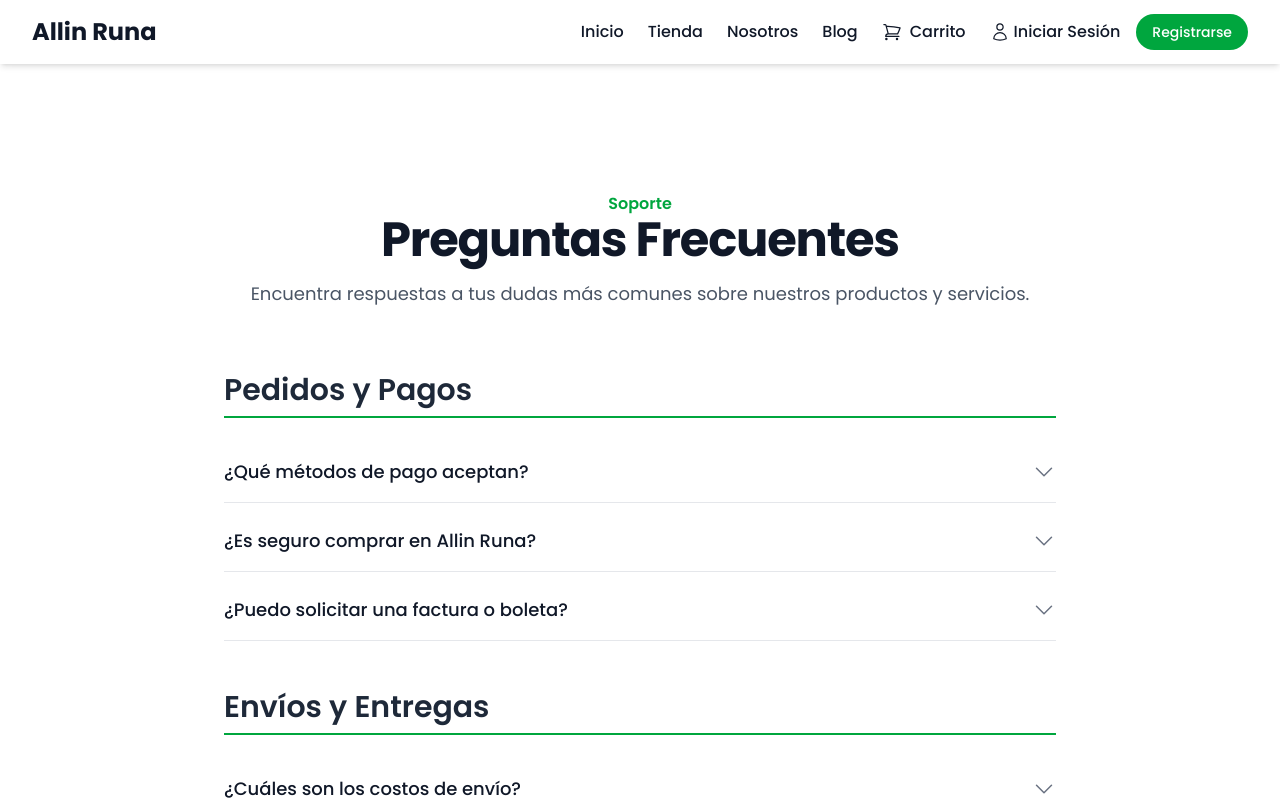
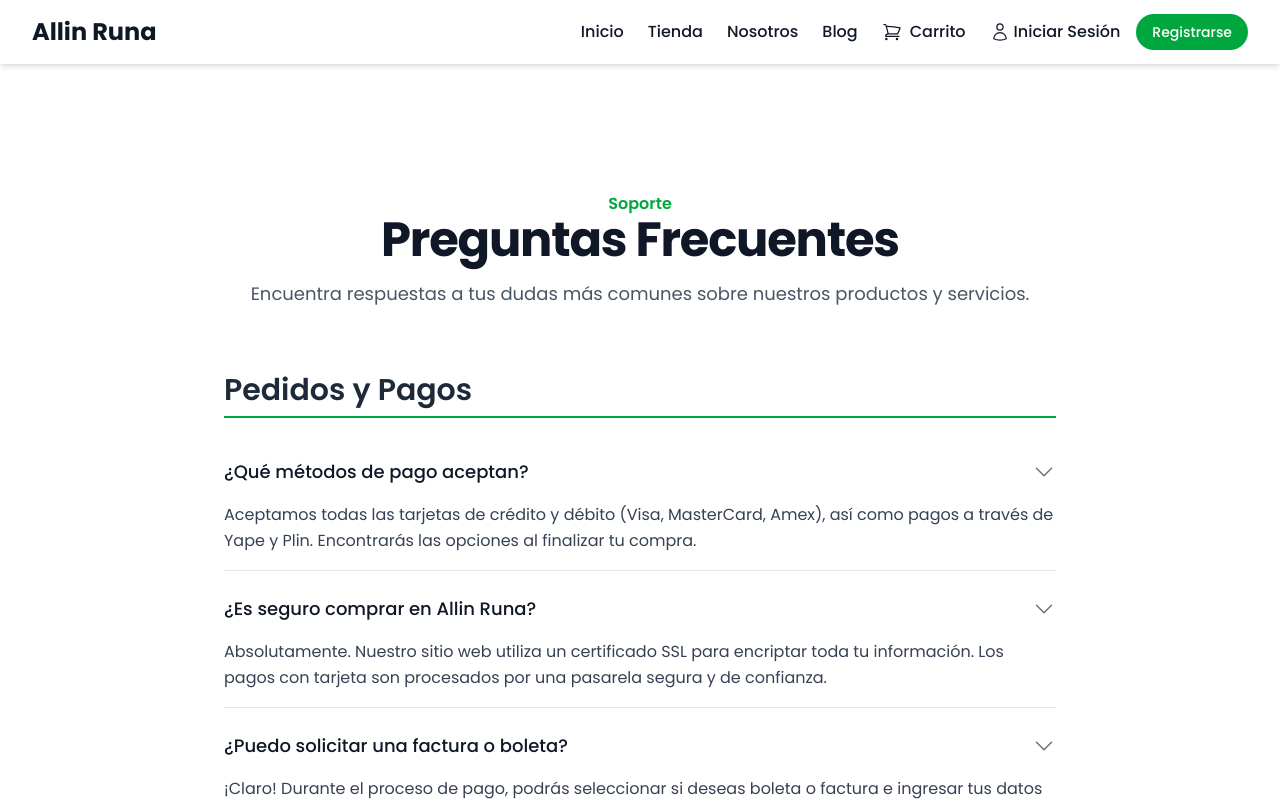
Before and after one commit to MarlonCS18/Allin-runa, a Next.js app in the folder allin-runa/: page /preguntas-frecuentes in a window 1280 px wide. Shown: the top 801 px of the page. Built offline with nearby package versions, Linux system fonts and the light colour scheme; no server answers.

Commit message:
maquetar vista de preguntas frecuentes y estructura de datos

```diff
--- a/allin-runa/app/preguntas-frecuentes/page.js
+++ b/allin-runa/app/preguntas-frecuentes/page.js
@@ -1,13 +1,9 @@
 // app/preguntas-frecuentes/page.js
-"use client"; // Necesario para 'useState' y 'framer-motion'
-
-import React, { useState } from 'react';
+import React from 'react';
 import Link from 'next/link';
-import { motion, AnimatePresence } from 'framer-motion';
 import { ChevronDownIcon } from '@heroicons/react/24/outline';
 
 // --- Contenido de las Preguntas ---
-// (Añadimos muchas preguntas como pediste, separadas por categoría)
 const faqData = [
   {
     category: "Pedidos y Pagos",
@@ -75,58 +71,20 @@
   }
 ];
 
-// --- Componente de Acordeón Reutilizable ---
-const AccordionItem = ({ question, answer }) => {
-  const [isOpen, setIsOpen] = useState(false);
-
-  // Variantes para la animación de la respuesta
-  const answerVariants = {
-    collapsed: { opacity: 0, height: 0, marginTop: 0, marginBottom: 0 },
-    open: {
-      opacity: 1,
-      height: 'auto',
-      marginTop: '1rem', // 16px
-      marginBottom: '1rem' // 16px
-    }
-  };
-
+// --- Componente Estático ---
+const StaticAccordionItem = ({ question, answer }) => {
   return (
     <div className="border-b border-gray-200 py-4">
-      {/* 1. El Botón (La Pregunta) */}
-      <motion.button
-        onClick={() => setIsOpen(!isOpen)}
-        className="flex justify-between items-center w-full text-left"
-        aria-expanded={isOpen}
-      >
+      <div className="flex justify-between items-center w-full text-left">
         <span className="text-lg font-medium text-gray-900">{question}</span>
-        <motion.div
-          animate={{ rotate: isOpen ? 180 : 0 }} // Anima el ícono
-          transition={{ duration: 0.3 }}
-        >
-          <ChevronDownIcon className="w-6 h-6 text-gray-500" />
-        </motion.div>
-      </motion.button>
-
-      {/* 2. La Respuesta (Animada) */}
-      <AnimatePresence>
-        {isOpen && (
-          <motion.div
-            key="answer"
-            initial="collapsed"
-            animate="open"
-            exit="collapsed"
-            variants={answerVariants}
-            transition={{ duration: 0.3, ease: 'easeInOut' }}
-            className="overflow-hidden" // Importante para que height: 0 funcione
-          >
-            <p className="text-gray-700 leading-relaxed">{answer}</p>
-          </motion.div>
-        )}
-      </AnimatePresence>
+        <ChevronDownIcon className="w-6 h-6 text-gray-500" />
+      </div>
+      <div className="mt-4">
+        <p className="text-gray-700 leading-relaxed">{answer}</p>
+      </div>
     </div>
   );
 };
-
 
 // --- Componente Principal de la Página ---
 export default function PreguntasFrecuentesPage() {
@@ -145,7 +103,7 @@
           </p>
         </div>
 
-        {/* Contenido del Acordeón */}
+        {/* Contenido */}
         <div className="space-y-12">
           {faqData.map((categoryGroup) => (
             <div key={categoryGroup.category}>
@@ -154,9 +112,8 @@
                 {categoryGroup.category}
               </h2>
               <div className="space-y-2">
-                {/* Mapeo de las preguntas de esa categoría */}
                 {categoryGroup.questions.map((faq) => (
-                  <AccordionItem
+                  <StaticAccordionItem
                     key={faq.question}
                     question={faq.question}
                     answer={faq.answer}
@@ -176,7 +133,7 @@
             No te preocupes. Nuestro equipo de soporte está listo para ayudarte.
           </p>
           <Link
-            href="/contacto" // (Asegúrate de tener esta página o cámbiala a la URL correcta)
+            href="/contacto"
             className="mt-6 inline-block px-8 py-3 bg-green-600 text-white rounded-full font-semibold hover:bg-green-700 transition-colors"
           >
             Contactar a Soporte
```
